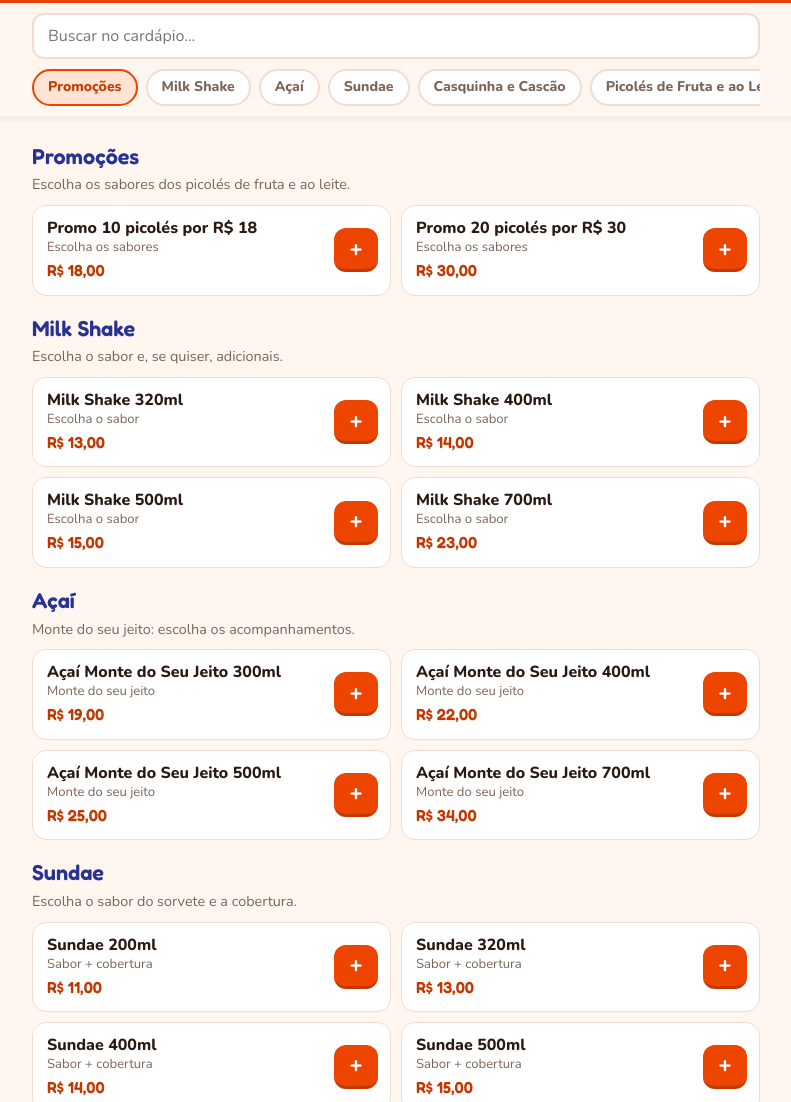
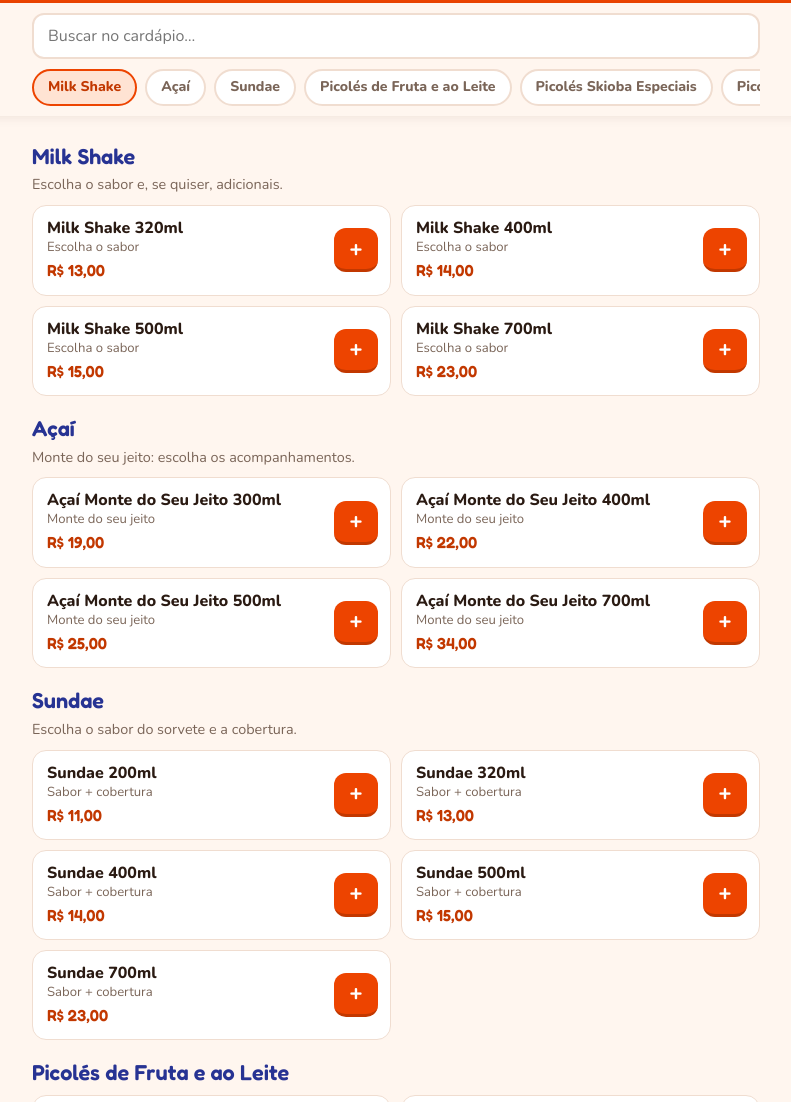
Before and after one commit to pontesgestao/controle-de-estoque-fast-shake, a plain HTML site: page cardapio/index.html in a window 1280 px wide. Shown: the part 256-1358 px from the top of the page, without its empty margins (244-1035 px from the left). Drawn offline with nearby package versions, Linux system fonts and the light colour scheme.

Commit message:
Cardápio: oculta promoções de picolé e casquinha/cascão por enquanto
Co-Authored-By: Claude Opus 5.5 <noreply@anthropic.com>
Claude-Session: https://claude.ai/code/session_01SCNEAszMEdfdeRv8FTv8HK

```diff
--- a/cardapio/cardapio.js
+++ b/cardapio/cardapio.js
@@ -4,7 +4,9 @@
   'use strict';
 
   const WHATSAPP_LOJA = '5543988501854';
-  const VERSAO = 3;
+  const VERSAO = 4;
+  // Categorias escondidas por enquanto (apague da lista para voltar a mostrar).
+  const OCULTAS = ['Promoções', 'Casquinha e Cascão'];
   const CHAVE_SACOLA = 'fastshake-sacola-v1';
   const CHAVE_CLIENTE = 'fastshake-cliente-v1';
 
@@ -58,7 +60,7 @@
     setTimeout(() => t.remove(), 2400);
   }
 
-  const itens = window.CARDAPIO_ITENS;
+  const itens = window.CARDAPIO_ITENS.filter((i) => !OCULTAS.includes(i.categoria));
   const porCodigo = {};
   itens.forEach((i) => { porCodigo[i.codigo] = i; });
   const categorias = [];
--- a/cardapio/index.html
+++ b/cardapio/index.html
@@ -17,6 +17,6 @@
   <div id="app"></div>
   <noscript>Ative o JavaScript para ver o cardápio.</noscript>
   <script src="dados.js?v=1"></script>
-  <script src="cardapio.js?v=3"></script>
+  <script src="cardapio.js?v=4"></script>
 </body>
 </html>
```
